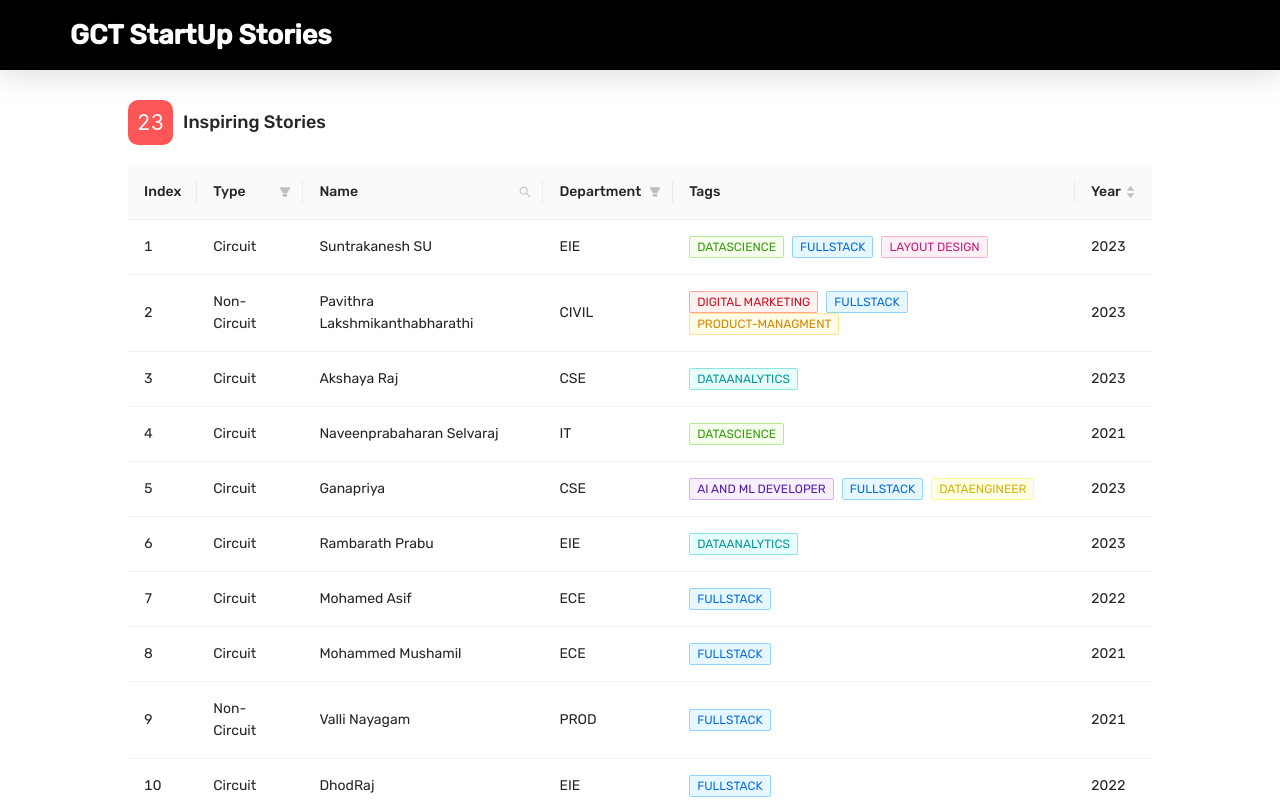
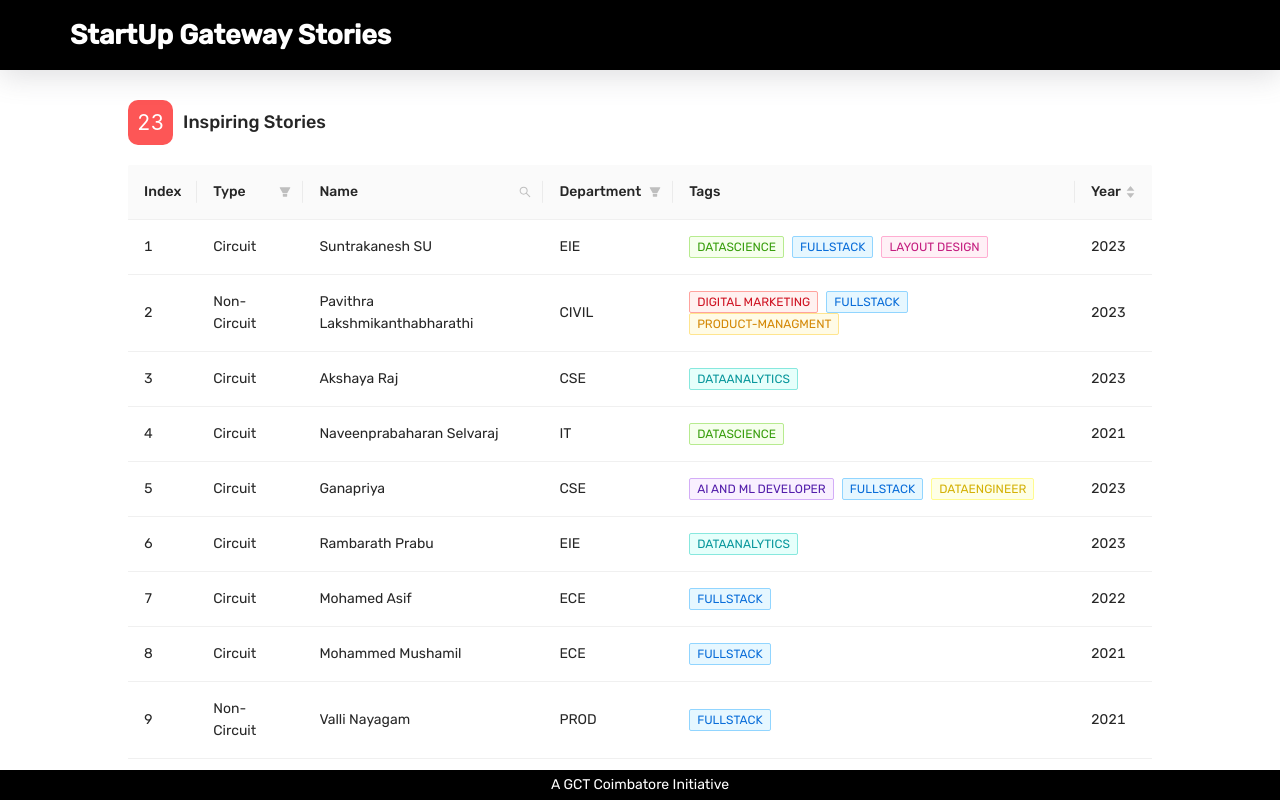
Before and after one commit to jeremyasirwaad/Startup-stories, a React (Create React App) app: page / in a window 1280 px wide. Shown: the top 800 px of the page. Built offline with nearby package versions, Linux system fonts and the light colour scheme.

Commit message:
add workls done

```diff
--- a/public/index.html
+++ b/public/index.html
@@ -2,25 +2,39 @@
 <html lang="en">
   <head>
     <meta charset="utf-8" />
-    <link rel="icon" href="%PUBLIC_URL%/favicon.ico" />
+    <link rel="icon" href="./Copy of StartTalent.png" />
     <meta name="viewport" content="width=device-width, initial-scale=1" />
     <meta name="theme-color" content="#000000" />
     <meta
       name="description"
-      content="Web site created using create-react-app"
+      content="Stories that Inspire"
     />
+    <meta name="article-published_time" property="article:published_time" content="2022-3-10T00:00:00-0600">
+    <meta name="article-modified_time" property="article:modified_time" content="2022-3-10T13:47:16-0600">
+    <meta name="publish_date" property="og:publish_date" content="2022-3-10T00:00:00-0600">
+    <meta property="og:title" content="StartUp Gateway Stories" />
+    <meta property="og:description" content="Stories that Inspire" />
+    <meta name="theme-color" content="#000000" />
+    <meta name="keywords" content="HTML, CSS, JavaScript, React, FullStack, Start Ups">
+    <meta name="author" content="Jeremy Asirwaad">
+    <meta property="og:type" content="website" />
+    <meta property="og:image" content="./Copy of StartTalent.png" />
+    <meta property='og:url' content='https://gctstartup-stories.pages.dev/'/>
+
     <link rel="apple-touch-icon" href="%PUBLIC_URL%/logo192.png" />
     <link
-  rel="stylesheet"
-  href="https://fonts.googleapis.com/icon?family=Material+Icons"
-/>
-<link href="https://unpkg.com/aos@2.3.1/dist/aos.css" rel="stylesheet">
-<link rel="stylesheet" href="https://cdnjs.cloudflare.com/ajax/libs/font-awesome/6.1.1/css/all.min.css" integrity="sha512-KfkfwYDsLkIlwQp6LFnl8zNdLGxu9YAA1QvwINks4PhcElQSvqcyVLLD9aMhXd13uQjoXtEKNosOWaZqXgel0g==" crossorigin="anonymous" referrerpolicy="no-referrer" />
+     rel="stylesheet"
+     href="https://fonts.googleapis.com/icon?family=Material+Icons"
+     />
+    <link href="https://unpkg.com/aos@2.3.1/dist/aos.css" rel="stylesheet">
+    <link rel="stylesheet" href="https://cdnjs.cloudflare.com/ajax/libs/font-awesome/6.1.1/css/all.min.css" integrity="sha512-KfkfwYDsLkIlwQp6LFnl8zNdLGxu9YAA1QvwINks4PhcElQSvqcyVLLD9aMhXd13uQjoXtEKNosOWaZqXgel0g==" crossorigin="anonymous" referrerpolicy="no-referrer" />
     <!--
       manifest.json provides metadata used when your web app is installed on a
       user's mobile device or desktop. See https://developers.google.com/web/fundamentals/web-app-manifest/
     -->
     <link rel="manifest" href="%PUBLIC_URL%/manifest.json" />
+
+
     <!--
       Notice the use of %PUBLIC_URL% in the tags above.
       It will be replaced with the URL of the `public` folder during the build.
@@ -30,7 +44,7 @@
       work correctly both with client-side routing and a non-root public URL.
       Learn how to configure a non-root public URL by running `npm run build`.
     -->
-    <title>React App</title>
+    <title>StartUp Gateway Stories</title>
   </head>
   <body>
     <noscript>You need to enable JavaScript to run this app.</noscript>
--- a/src/App.css
+++ b/src/App.css
@@ -51,6 +51,17 @@
   cursor: pointer;
 }
 
+.footer{
+  position: fixed;
+  bottom: 0px;
+}
+
+.footer p{
+
+  font-family: 'Rubik', sans-serif;
+
+}
+
 
 @media only screen and (max-width: 900px)  {
   .tablecontainer{
--- a/src/Infopage.js
+++ b/src/Infopage.js
@@ -80,6 +80,20 @@ export const Infopage = () => {
 					</div>
 				</div>
 			</div>
+			<div
+			className="footer"
+				style={{
+					color:"white",
+					backgroundColor: "black",
+					width: "100%",
+					height: "30px",
+					display: "flex",
+					alignItems: "center",
+					justifyContent: "center"
+				}}
+			>
+				<p style={{margin:"0px"}}>A GCT Coimbatore Initiative</p>
+			</div>
 		</div>
 	);
 };
--- a/src/Nav.css
+++ b/src/Nav.css
@@ -8,6 +8,9 @@
     box-shadow: rgba(100, 100, 111, 0.2) 0px 7px 29px 0px;
     display: flex;
     align-items: center;
+    position: fixed;
+    top: 0px;
+    z-index: 10;
 }
 
 .logotxt{
--- a/src/Nav.js
+++ b/src/Nav.js
@@ -9,7 +9,7 @@ export const Nav = () => {
 				<div className="navbarcontainer">
 
 					<h3 className="logotxt">
-						GCT <span className="ss">StartUp Stories</span>
+						<span className="ss">StartUp Gateway Stories</span>
 					</h3>
 				</div>
 			</div>
--- a/src/Table.js
+++ b/src/Table.js
@@ -7,7 +7,7 @@ import { SearchOutlined } from "@ant-design/icons";
 import { Nav } from "./Nav";
 import "antd/dist/antd.css";
 import { useNavigate } from "react-router-dom";
-import logo from "./GCT.png"
+import logo from "./GCT.png";
 
 // import MaterialTable from "material-table";
 
@@ -19,8 +19,6 @@ export const Table1 = () => {
 
 	const [searchText, setSearchText] = useState("");
 	const [searchedColumn, setSearchedColumn] = useState("");
-
-
 
 	const getColumnSearchProps = (dataIndex) => ({
 		filterDropdown: ({
@@ -299,7 +297,6 @@ export const Table1 = () => {
 
 	return (
 		<div>
-
 			<Nav></Nav>
 			<div className="tablebody">
 				<div className="tablecontainer">
@@ -308,7 +305,7 @@ export const Table1 = () => {
 						<span>Inspiring Stories</span>
 					</div>
 					<Table
-					className="table"
+						className="table"
 						columns={columns}
 						dataSource={mydata}
 						pagination={{
@@ -324,6 +321,20 @@ export const Table1 = () => {
 					/>
 				</div>
 			</div>
+			<div
+			className="footer"
+				style={{
+					color:"white",
+					backgroundColor: "black",
+					width: "100%",
+					height: "30px",
+					display: "flex",
+					alignItems: "center",
+					justifyContent: "center"
+				}}
+			>
+				<p style={{margin:"0px"}}>A GCT Coimbatore Initiative</p>
+			</div>
 		</div>
 	);
 };
```
Also changed, not shown: public/Copy of StartTalent.png (added), src/GCT.png.
